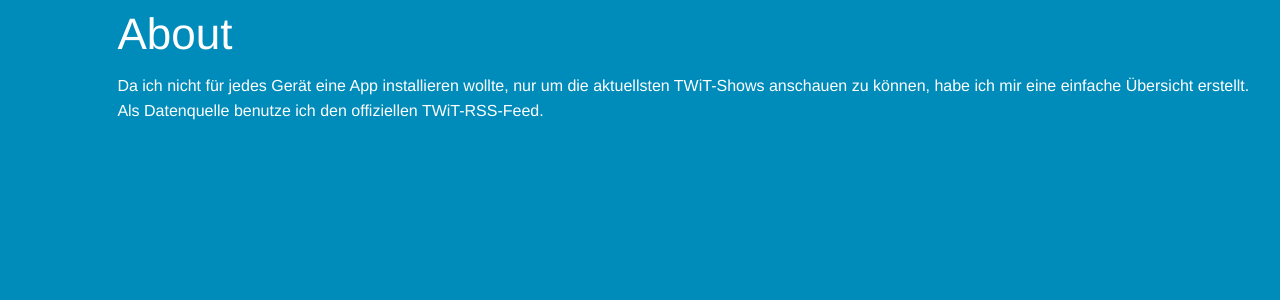
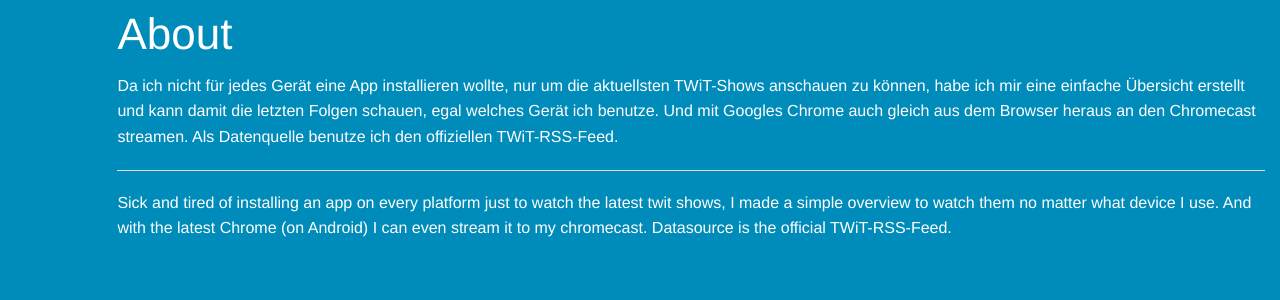
Before and after one commit to philippjauss/twit.gate107.com, a PHP site: page /about.php in a window 1280 px wide. Shown: the part 45-345 px from the top of the page. Run offline with PHP 8.4, Linux system fonts and the light colour scheme.

Commit message:
Added link to the official twit-site
Added link to the official twit-site and extended about.

```diff
--- a/about.php
+++ b/about.php
@@ -38,6 +38,8 @@
       <ul class="off-canvas-list">
         <li><a href="index.php">Home</a></li>
         <li><a href="about.html">About</a></li>
+        <hr>
+        <li><a href="http://www.twit.tv" target="_blank">TWiT.tv</a></li>
       </ul>
     </aside>
 
@@ -49,8 +51,16 @@
             <div class="small-12 large-12 columns">
                 <h1>About</h1>
                 <p>Da ich nicht für jedes Gerät eine App installieren wollte,
-                    nur um die aktuellsten TWiT-Shows anschauen zu können, habe ich mir eine einfache Übersicht erstellt.
+                    nur um die aktuellsten TWiT-Shows anschauen zu können, habe ich mir eine einfache Übersicht erstellt
+                    und kann damit die letzten Folgen schauen, egal welches Gerät ich benutze. Und mit Googles Chrome auch gleich
+                    aus dem Browser heraus an den Chromecast streamen.
+
                     Als Datenquelle benutze ich den offiziellen TWiT-RSS-Feed. </p>
+                <hr>
+                <p> Sick and tired of installing an app on every platform just to watch the latest twit shows, I made a
+                    simple overview to watch them no matter what device I use. And with the latest Chrome (on Android) I can even
+                    stream it to my chromecast.
+                    Datasource is the official TWiT-RSS-Feed.
 
 
             </div>
--- a/index.php
+++ b/index.php
@@ -35,6 +35,8 @@
       <ul class="off-canvas-list">
         <li><a href="index.php">Home</a></li>
         <li><a href="about.php">About</a></li>
+        <hr>
+        <li><a href="http://www.twit.tv" target="_blank">TWiT.tv</a></li>
       </ul>
     </aside>
 
--- a/video.php
+++ b/video.php
@@ -34,6 +34,8 @@
       <ul class="off-canvas-list">
         <li><a href="index.php">Home</a></li>
         <li><a href="about.php">About</a></li>
+        <hr>
+        <li><a href="http://www.twit.tv" target="_blank">TWiT.tv</a></li>
       </ul>
     </aside>
 
```
